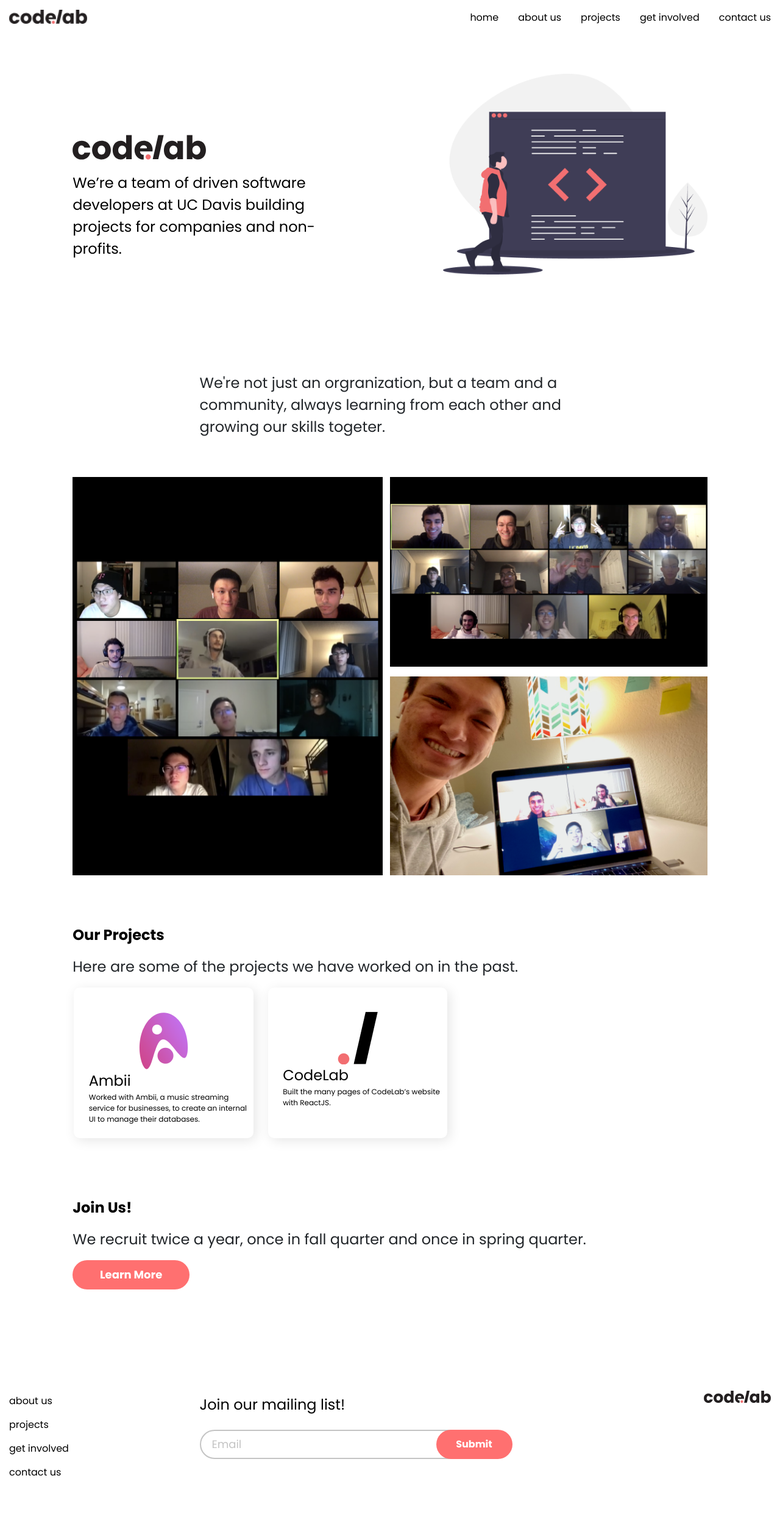
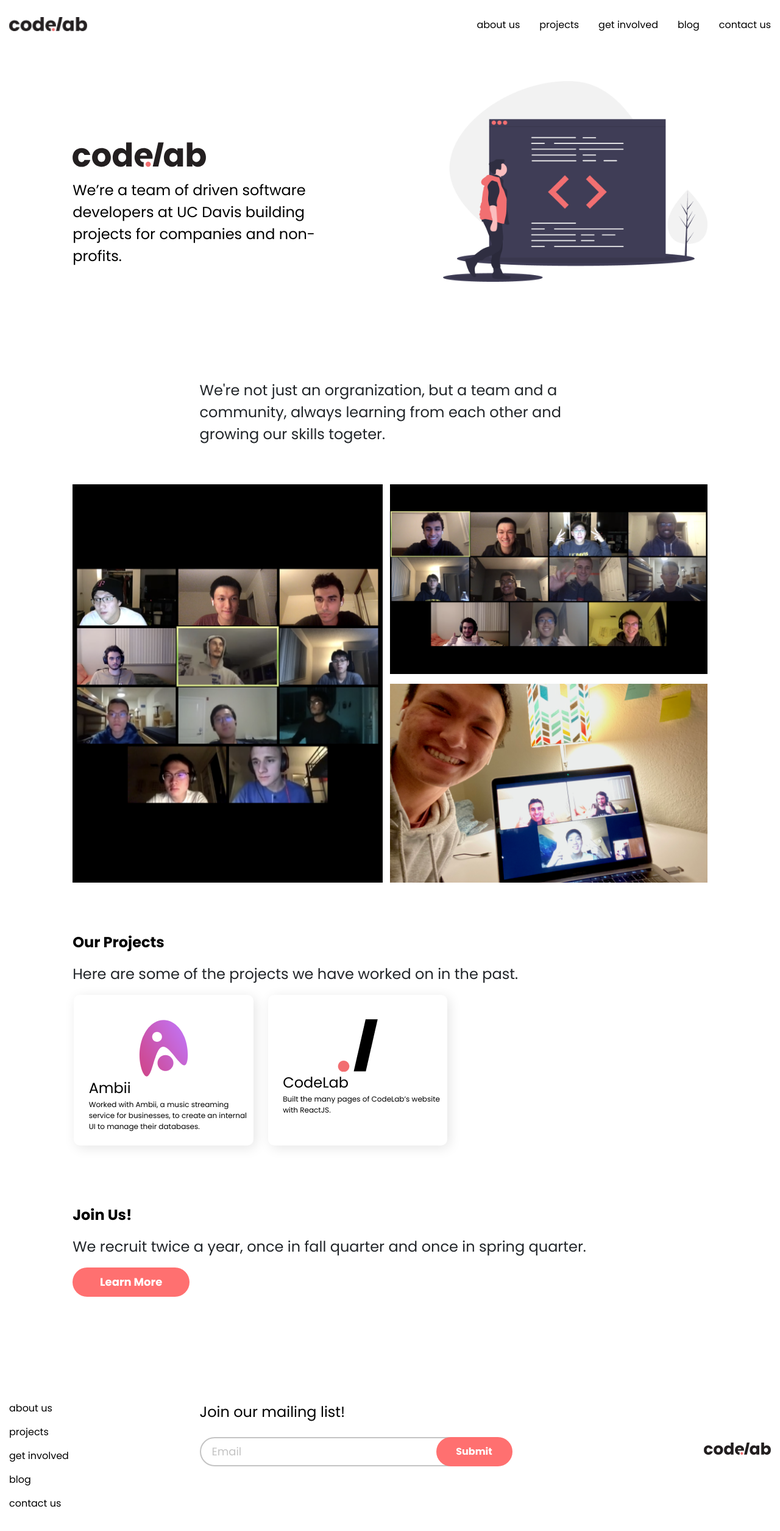
Before and after one commit to omidmogasemi/CodeLab-Website, a React (Create React App) app: page / in a window 1280 px wide. Shown: the top 2510 px of the page at 61% size. Before the commit the page ends 2433 px from the top, so only its background shows below. Built offline with nearby package versions, Linux system fonts and the light colour scheme.

Commit message:
pre-meeting code fixes

```diff
--- a/src/components/footer/footer.js
+++ b/src/components/footer/footer.js
@@ -5,8 +5,8 @@ import "../../css/footer.css";
 
 function Footer(props) {
   return (
-    <Grid container direction="row">
-      <Grid container item xs={6} md={3} direction="column">
+    <Grid container direction="row" style={{marginBottom: "3rem"}}>
+      <Grid container item xs={6} md={3} direction="column" className="mobileinvisible">
         <div className="links">
           <Grid container item>
             <body1>
@@ -23,11 +23,17 @@ function Footer(props) {
               </Link>
             </body1>
           </Grid>
-
           <Grid container item>
             <body1>
               <Link color="#000000" className="text" href="/getinvolved">
                 get involved
+              </Link>
+          </body1>
+          </Grid>
+          <Grid container item>
+            <body1>
+              <Link color="#000000" className="text" href="https://medium.com/@codelabdavis">
+                blog
               </Link>
             </body1>
           </Grid>
@@ -41,25 +47,22 @@ function Footer(props) {
         </div>
       </Grid>
 
-      <Grid containter item direction="column" xs={6}>
+      <Grid containter item direction="column" xs={12} md={6}>
         <Grid container item>
           <p className="mailingListText">Join our mailing list!</p>
         </Grid>
 
         <Grid container item>
           <input className="mailingListBox" type="text" placeholder="Email" />
-          {/* <div className="submitButton">
-            <p className="submitButtonText">Submit</p>
-          </div> */}
           <button className="submitButton">
             <body1 className="submitButtonText">Submit</body1>
           </button>
         </Grid>
       </Grid>
 
-      <Grid container item xs={12} md={3} justify="flex-end">
+      <Grid container item xs={8} md={3} justify="flex-end" >
         <Link href="/">
-          <img src={logo} />
+          <img src={logo} className="logoposition" />
         </Link>
       </Grid>
     </Grid>
--- a/src/components/navbar.js
+++ b/src/components/navbar.js
@@ -6,7 +6,7 @@ import styles from "../css/navbar.css";
 function Navbar(props) {
   return (
     // this is a container, and the outermost "grid" element. this is what you wrap the rest of your grid stuff in
-    <Grid container>
+    <Grid container style={{marginTop: "0.75rem"}}>
       {/* this is a container item. the xs={6} means that you're taking up half of the width of the grid container, which is the width of the entire red rectangle */}
       {/* think of the full width of the page as a unit of 12. you are taking up the 6 most left units first, or 6/12 AKA 1/2 of the entire page.  */}
       <Grid container item xs={3}>
@@ -23,13 +23,6 @@ function Navbar(props) {
         style={{ marginTop: "1rem" }}
       >
         {/* these are individual items inside of the container item. if you wanted each entry to be on a separate line you would not make them grid items */}
-        <Grid item>
-          <body1>
-            <Link class="text" href="/">
-              home
-            </Link>
-          </body1>
-        </Grid>
         <Grid item>
           <body1>
             <Link class="text" href="/about">
@@ -51,6 +44,13 @@ function Navbar(props) {
             </Link>
           </body1>
         </Grid>
+          <Grid item>
+          <body1>
+            <Link class="text" href="https://medium.com/@codelabdavis">
+              blog
+            </Link>
+          </body1>
+        </Grid>
         <Grid item>
           <body1>
             <Link class="text" href="/contactus">
--- a/src/css/footer.css
+++ b/src/css/footer.css
@@ -11,6 +11,10 @@
   font-family: Poppins;
   font-size: 1rem;
   color: #000000;
+}
+
+.text:hover {
+  color: #808080;
 }
 
 .mailingListText {
@@ -49,6 +53,7 @@
   border-radius: 104px;
   height: 3rem;
   border: 0px solid transparent;
+  transition: 0.3s;
 }
 
 .submitButtonText {
@@ -61,3 +66,25 @@
   text-align: center;
   color: #ffffff;
 }
+
+.submitButton:hover {
+  cursor: pointer;
+  background: #471f1f;
+}
+
+.mobileinvisible {
+}
+
+.logoposition {
+  margin-top: 4.75rem;
+}
+
+@media (max-width: 768px) {
+  .mobileinvisible {
+    display: none !important;
+  }
+
+  .logoposition {
+    margin-top: 1rem;
+  }
+}
--- a/src/css/navbar.css
+++ b/src/css/navbar.css
@@ -9,3 +9,7 @@
   margin-left: 2rem;
   color: "#000000";
 }
+
+.text:hover {
+  color: #808080;
+}
```
Lines whose indentation alone changed are shown as unchanged.
